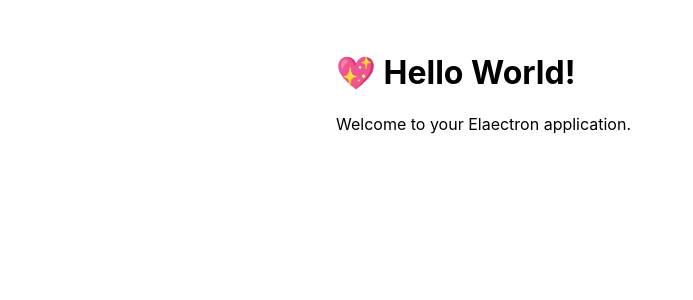
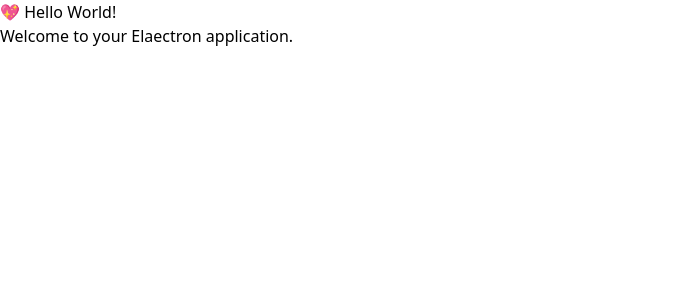
Before and after one commit to KSksip/SSB-Stream-Tool, a Vue app: page / in a window 1280 px wide. Shown: the top 300 px of the page, without its empty margins (0-693 px from the left). Built offline with nearby package versions, Linux system fonts and the light colour scheme.

Commit message:
added tailwind postcss

```diff
--- a/package.json
+++ b/package.json
@@ -32,7 +32,10 @@
     "vite": "^5.4.21"
   },
   "dependencies": {
+    "@tailwindcss/postcss": "^4.1.16",
     "electron-squirrel-startup": "^1.0.1",
+    "postcss": "^8.5.6",
+    "tailwindcss": "^4.1.16",
     "vue": "^3.5.22"
   }
 }
--- /dev/null
+++ b/postcss.config.mjs
@@ -0,0 +1,5 @@
+export default {
+    plugins: {
+        "@tailwindcss/postcss": {},
+    }
+}
--- a/src/App.vue
+++ b/src/App.vue
@@ -1,6 +1,6 @@
 <template>
   <h1>💖 Hello World!</h1>
-  <p>Welcome to your Elaectron application.</p>
+  <p class="">Welcome to your Elaectron application.</p>
 </template>
 
 <script setup>
--- a/src/index.css
+++ b/src/index.css
@@ -1,8 +1 @@
-body {
-  font-family:
-    -apple-system, BlinkMacSystemFont, 'Segoe UI', Roboto, Helvetica, Arial,
-    sans-serif;
-  margin: auto;
-  max-width: 38rem;
-  padding: 2rem;
-}
+@import "tailwindcss";
```
Also changed, not shown: 1 other file (tests, documents, lock files or other folders).
